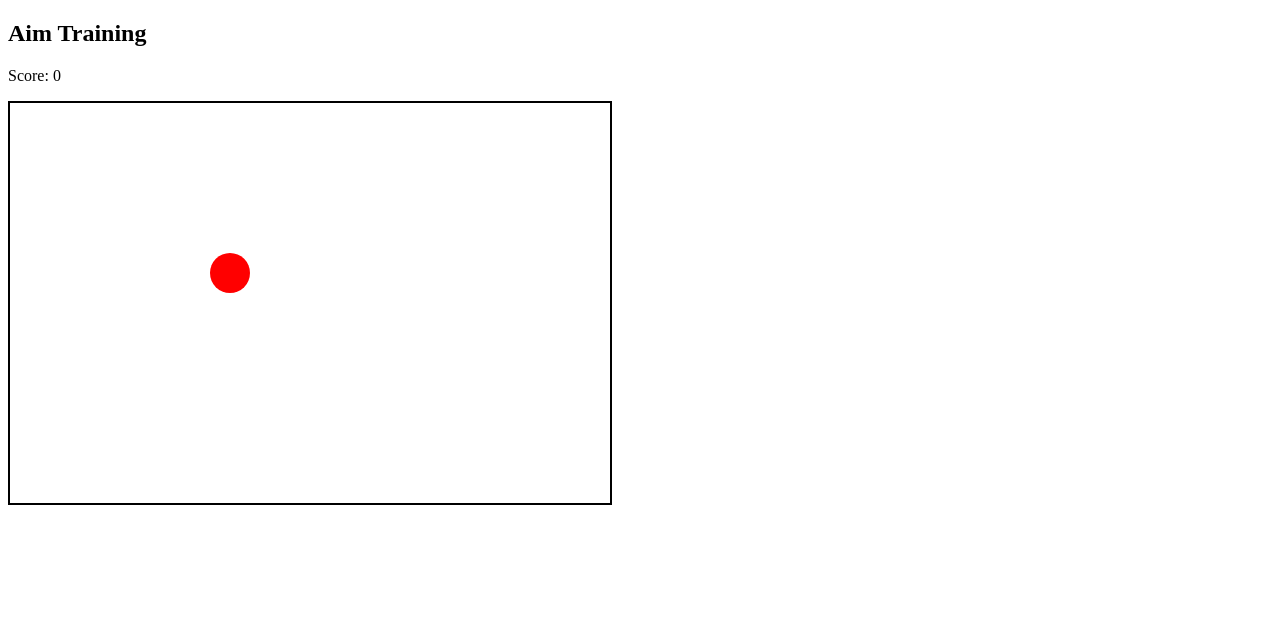
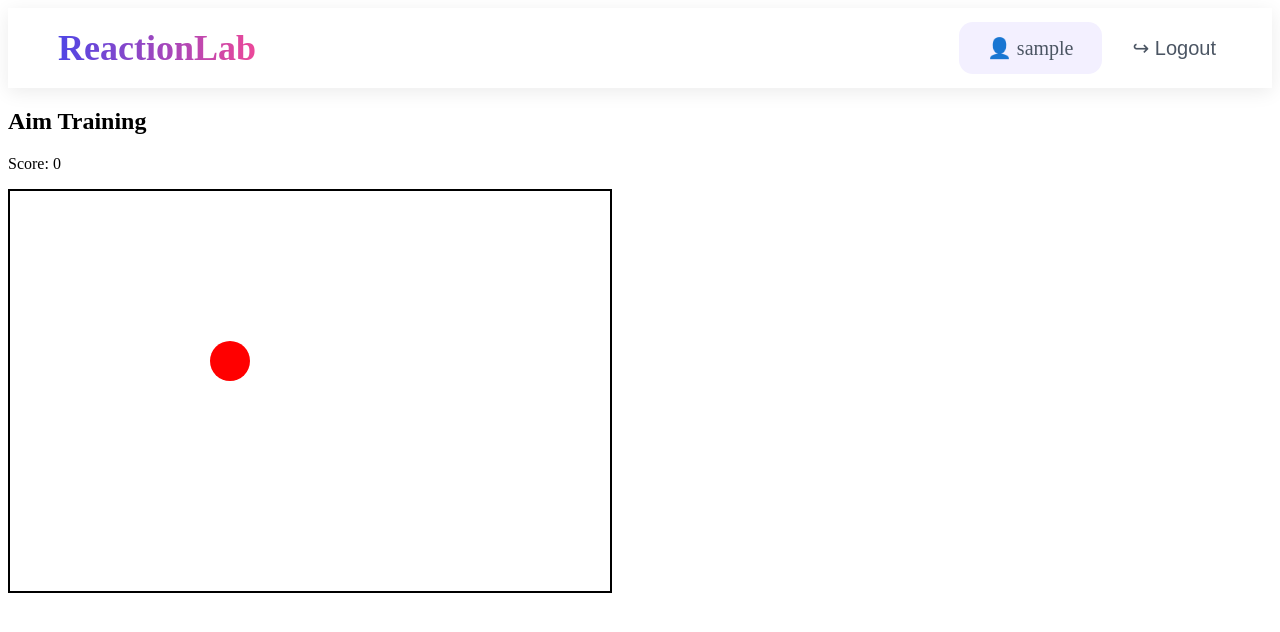
Before and after one commit to Antonnbb/Nettipeli, a React app in the folder nettipeli/frontend/: page /aim in a window 1280 px wide. Shown: the top 632 px of the page. Built offline with nearby package versions, Linux system fonts and the light colour scheme; sample sign-in values are in the browser's storage; the HTML template or start-up script is replaced by a standard one.

Commit message:
navbar tehty, lisätty kirjaudu ulost nappi

```diff
--- a/nettipeli/frontend/pages/aimtraining.jsx
+++ b/nettipeli/frontend/pages/aimtraining.jsx
@@ -1,4 +1,5 @@
 import { useState } from "react";
+import Navbar from "./navbar";
 
 export default function AimTraining() {
     const [target, setTarget] = useState({ x: 200, y: 150 });
@@ -13,6 +14,9 @@ export default function AimTraining() {
     };
 
     return (
+        <>
+            <Navbar />
+
             <div>
                 <h2>Aim Training</h2>
                 <p>Score: {score}</p>
@@ -41,5 +45,6 @@ export default function AimTraining() {
                     />
                 </div>
             </div>
+        </>
     );
 }
--- a/nettipeli/frontend/pages/home.jsx
+++ b/nettipeli/frontend/pages/home.jsx
@@ -1,8 +1,12 @@
 import { Link } from "react-router-dom";
 import "./home.css";
+import Navbar from "./navbar";
 
 export default function Home() {
   return (
+    <>
+      <Navbar />
+
       <div className="home">
         <h2>Challenge yourself and compete on the leaderboards!</h2>
 
@@ -32,5 +36,6 @@ export default function Home() {
           </div>
         </div>
       </div>
+    </>
   );
 }
--- a/nettipeli/frontend/pages/leaderboard.jsx
+++ b/nettipeli/frontend/pages/leaderboard.jsx
@@ -1,8 +1,14 @@
+import Navbar from "./navbar";
+
 export default function Leaderboard() {
   return (
-    <div>
-      <h1>Leaderboard</h1>
-      <p>Tulokset tulevat tähän.</p>
-    </div>
+    <>
+      <Navbar />
+
+      <div>
+        <h1>Leaderboard</h1>
+        <p>Tulokset tulevat tähän.</p>
+      </div>
+    </>
   );
 }
--- /dev/null
+++ b/nettipeli/frontend/pages/navbar.css
@@ -0,0 +1,44 @@
+.navbar {
+  height: 80px;
+  padding: 0 50px;
+  display: flex;
+  align-items: center;
+  justify-content: space-between;
+  background: white;
+  box-shadow: 0 4px 18px rgba(0,0,0,0.08);
+}
+
+.logo {
+  font-size: 36px;
+  font-weight: bold;
+  text-decoration: none;
+  color: #4f46e5;
+}
+
+.logo span {
+  background: linear-gradient(90deg, #4f46e5, #ec4899);
+  -webkit-background-clip: text;
+  color: transparent;
+}
+
+.nav-right {
+  display: flex;
+  align-items: center;
+  gap: 25px;
+}
+
+.user-box {
+  background: #f3f0ff;
+  padding: 14px 28px;
+  border-radius: 14px;
+  font-size: 20px;
+  color: #4b5563;
+}
+
+.logout-btn {
+  background: none;
+  border: none;
+  font-size: 20px;
+  color: #4b5563;
+  cursor: pointer;
+}
--- /dev/null
+++ b/nettipeli/frontend/pages/navbar.jsx
@@ -0,0 +1,28 @@
+import { Link } from "react-router-dom";
+import "./navbar.css";
+
+export default function Navbar() {
+  const user = JSON.parse(localStorage.getItem("user"));
+
+  const logout = () => {
+    localStorage.removeItem("user");
+    localStorage.removeItem("token");
+    window.location.href = "/login";
+  };
+
+  return (
+    <nav className="navbar">
+      <Link to="/home" className="logo">
+        <span>ReactionLab</span>
+      </Link>
+
+      <div className="nav-right">
+        <div className="user-box">👤 {user?.username}</div>
+
+        <button onClick={logout} className="logout-btn">
+          ↪ Logout
+        </button>
+      </div>
+    </nav>
+  );
+}
--- a/nettipeli/frontend/pages/reactiontest.jsx
+++ b/nettipeli/frontend/pages/reactiontest.jsx
@@ -1,5 +1,6 @@
 import { useState } from "react";
 import "./reactiontest.css";
+import Navbar from "./navbar";
 
 export default function ReactionTest() {
     const [state, setState] = useState("idle");
@@ -102,6 +103,9 @@ export default function ReactionTest() {
     };
 
     return (
+        <>
+            <Navbar />
+
             <div className="rt-page">
                 <h2>⚡ Reaction Test</h2>
                 <p>Click as quickly as you can when the screen turns green</p>
@@ -128,5 +132,6 @@ export default function ReactionTest() {
                     </button>
                 )}
             </div>
+        </>
     );
 }
--- a/nettipeli/frontend/pages/trackingtest.jsx
+++ b/nettipeli/frontend/pages/trackingtest.jsx
@@ -1,5 +1,6 @@
 import { useEffect, useRef, useState } from "react";
-import axios from "axios";
+import axios from 'axios'
+import Navbar from "./navbar";
 
 export default function TrackingTest() {
   const canvasRef = useRef(null);
@@ -90,8 +91,10 @@ export default function TrackingTest() {
       canvas.removeEventListener("mousemove", handleMouseMove);
     };
   }, [isRunning]);
+  return (
+    <>
+      <Navbar />
 
-  return (
       <div>
         <h2>Tracking Test</h2>
 
@@ -109,5 +112,6 @@ export default function TrackingTest() {
           style={{ border: "1px solid black" }}
         />
       </div>
+    </>
   );
 }
```
Also changed, not shown: nettipeli/frontend/pages/login.jsx (indentation only). Lines whose indentation alone changed are shown as unchanged.
